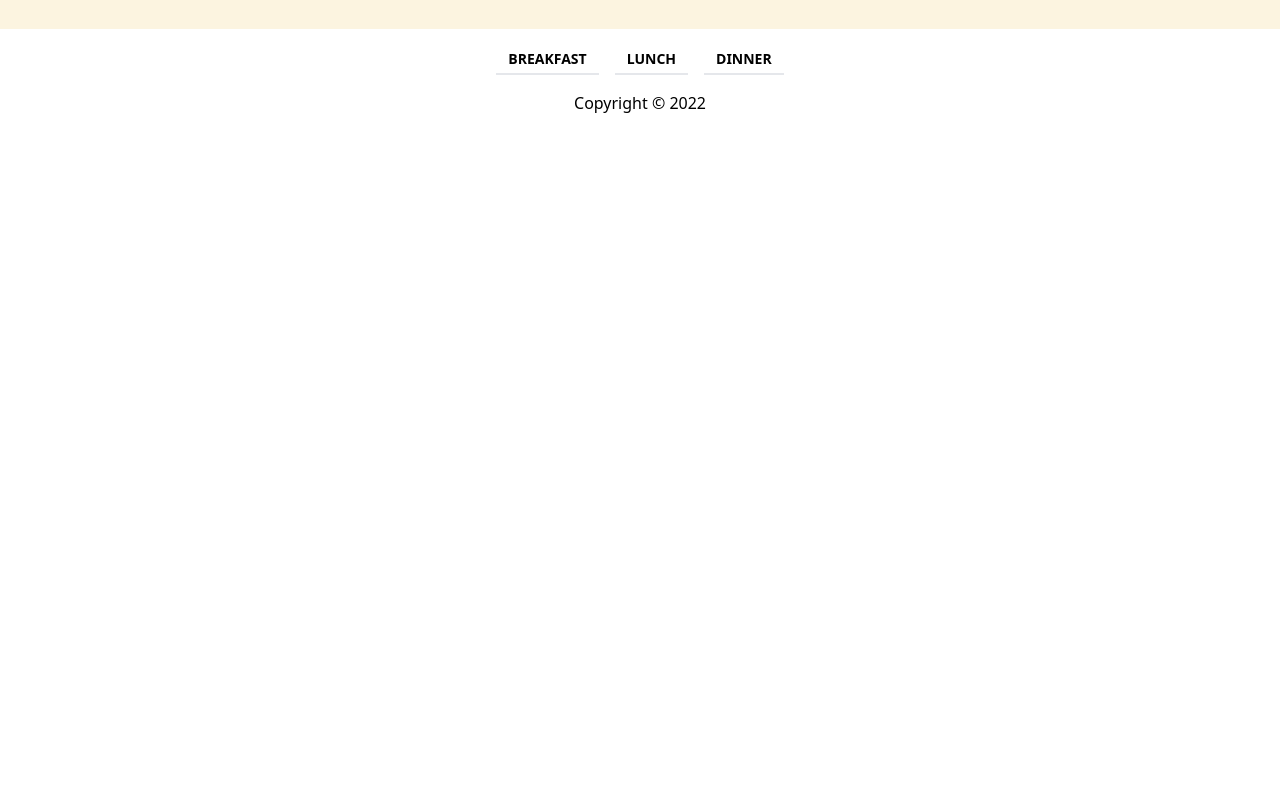
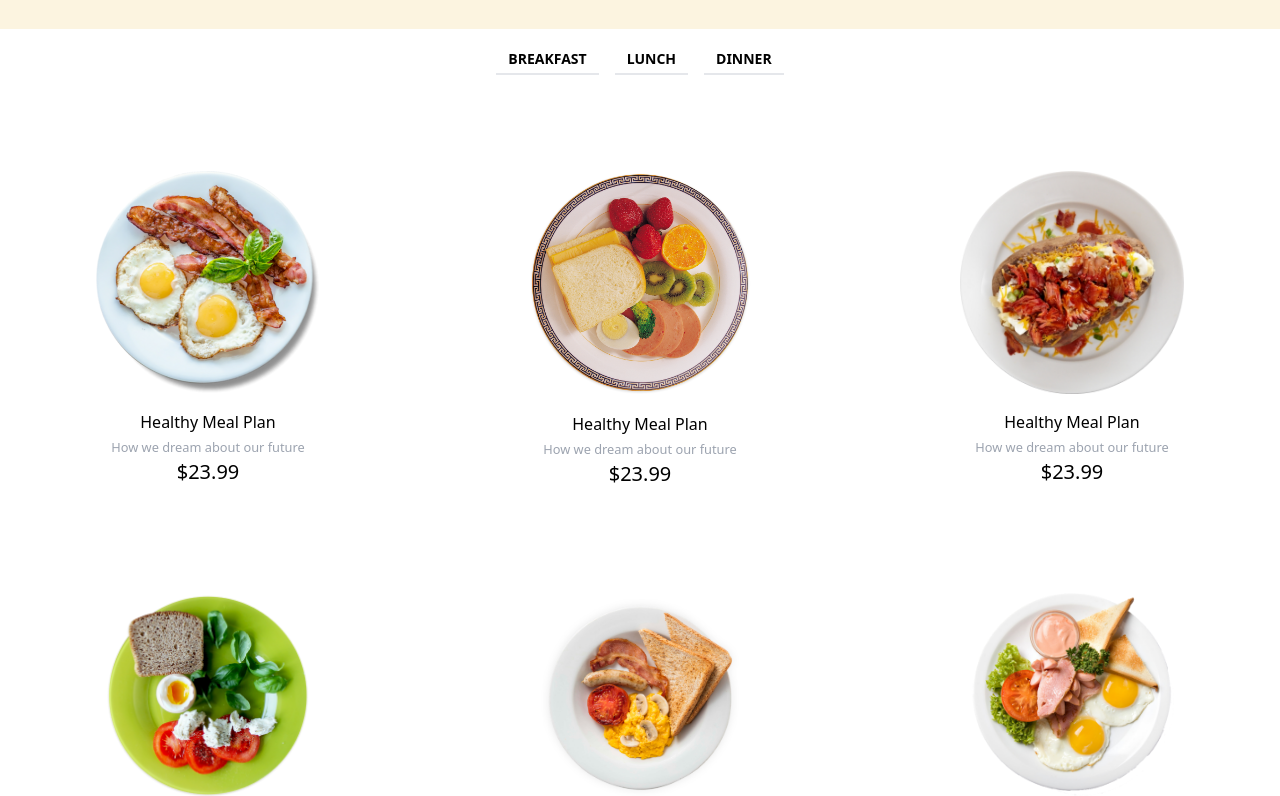
Before and after one commit to SEC-MASUM/red-onion, a React (Create React App) app: page / in a window 1280 px wide. Shown: the part 535-1331 px from the top of the page. Before the commit the page ends 800 px from the top, so only its background shows below. Built offline with nearby package versions, Linux system fonts and the light colour scheme.

Commit message:
conditional render in home

```diff
--- a/src/App.js
+++ b/src/App.js
@@ -14,8 +14,7 @@ function App() {
     <div>
       <Header></Header>
       <Routes>
-        <Route path="/" element={<Home />} />
-        <Route path="/home" element={<Home />}>
+        <Route path="/" element={<Home />}>
           <Route path="breakfast" element={<Breakfast />} />
           <Route path="lunch" element={<Lunch />} />
           <Route path="dinner" element={<Dinner />} />
--- a/src/Pages/Home/Home/Home.js
+++ b/src/Pages/Home/Home/Home.js
@@ -1,17 +1,20 @@
 import React from "react";
-import { Outlet } from "react-router-dom";
+import { Outlet, useLocation } from "react-router-dom";
 import Banner from "../Banner/Banner";
+import Breakfast from "../Menu/Breakfast/Breakfast";
 import Menu from "../Menu/Menu/Menu";
 
 const Home = () => {
+  const location = useLocation();
+  console.log(location);
+  const path = location.pathname;
+  console.log(path);
   return (
     <>
       <Banner></Banner>
       <div>
         <Menu></Menu>
-        <div>
-          <Outlet></Outlet>
-        </div>
+        <div>{path === "/" ? <Breakfast></Breakfast> : <Outlet></Outlet>}</div>
       </div>
     </>
   );
--- a/src/Pages/Home/Menu/Menu/Menu.js
+++ b/src/Pages/Home/Menu/Menu/Menu.js
@@ -6,19 +6,19 @@ const Menu = () => {
     <nav className=" font-sans  m-0">
       <div className=" container  flex justify-center mx-auto px-4 py-4">
         <Link
-          to="/home/breakfast"
+          to="/breakfast"
           className="uppercase text-sm font-semibold mx-1 hover:text-rose-600 focus:text-rose-600 transform duration-200 px-3 py-1 border-b-2 mx-2 hover:border-rose-600 focus:border-rose-600"
         >
           Breakfast
         </Link>
         <Link
-          to="/home/lunch"
+          to="/lunch"
           className="uppercase text-sm font-semibold mx-1 hover:text-rose-500 focus:text-rose-600 transform duration-200 px-3 py-1 border-b-2 mx-2 hover:border-rose-600 focus:border-rose-600"
         >
           Lunch
         </Link>
         <Link
-          to="/home/dinner"
+          to="/dinner"
           className="uppercase text-sm font-semibold mx-1 hover:text-rose-500 focus:text-rose-600 transform duration-200 px-3 py-1 border-b-2 mx-2 hover:border-rose-600 focus:border-rose-600"
         >
           Dinner
```
